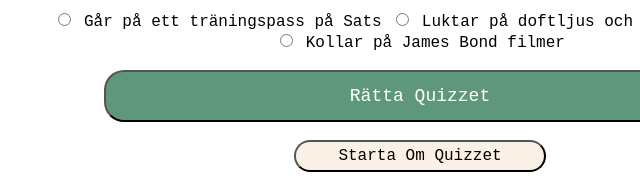
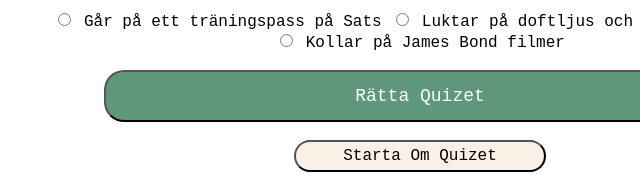
Before and after one commit to jennieisa/Quiz_Om_Mig_Inl-mningsuppg, a plain HTML site: page index.html in a window 1280 px wide. Shown: the part 1095-1284 px from the top of the page, 220-860 px from the left. Drawn offline with Linux system fonts and the light colour scheme.

```diff
--- a/index.html
+++ b/index.html
@@ -106,10 +106,10 @@
                <br>
           </div>
           <div>
-               <button id="submitBtn">Rätta Quizzet</button>
+               <button id="submitBtn">Rätta Quizet</button>
                <br>
                <br>
-               <button id="replyQuiz">Starta Om Quizzet</button>
+               <button id="replyQuiz">Starta Om Quizet</button>
                <br>
                <h2 id="quizResult"></h2>
           </div>
```
Also changed, not shown: main.js (+7 -4 lines).
